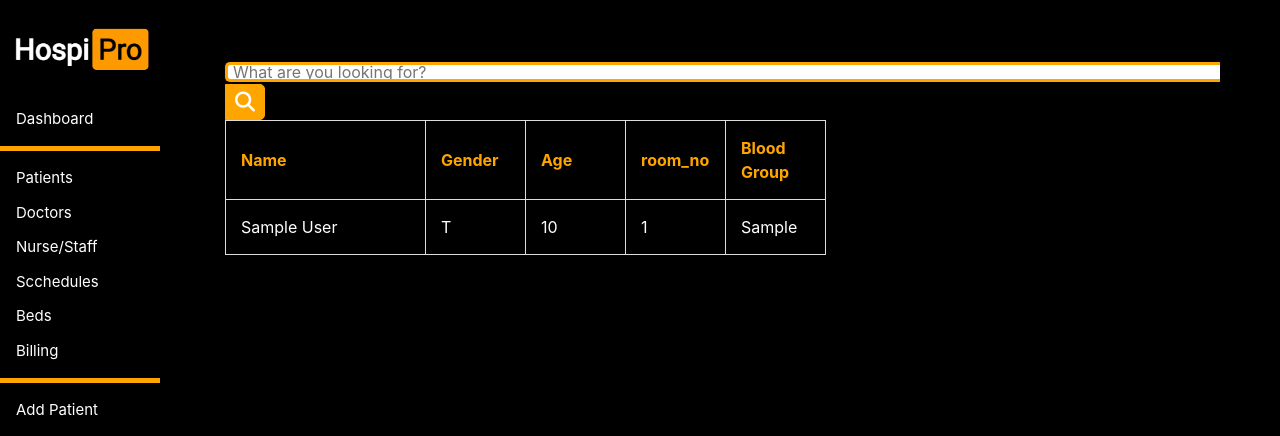
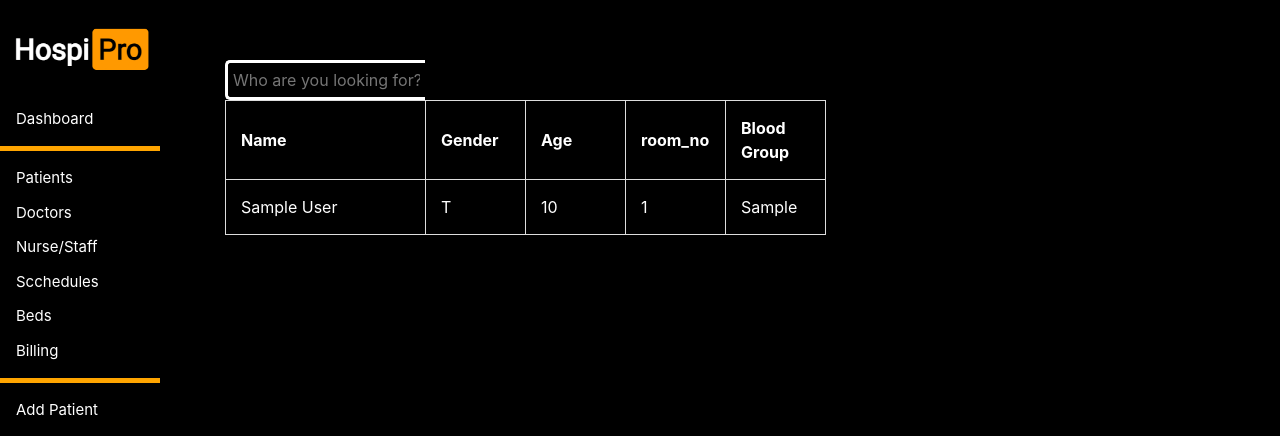
Before and after one commit to AnkitNSFW/HospiPro, a Django app: page /patients in a window 1280 px wide. Shown: the top 436 px of the page. Run offline with Django 4.2, Linux system fonts and the light colour scheme; tables that the repository leaves empty hold one stand-in row (values such as "Sample post"); some libraries are stand-ins or nearby versions.

Commit message:
minor changes

```diff
--- a/HospiPro/dashboard/static/css/patient.css
+++ b/HospiPro/dashboard/static/css/patient.css
@@ -12,10 +12,10 @@ table, th, td {
   }
 
   th {
-    color: orange;
+    color: white;
+    font-weight: bold;
   }
   .patient-data {color: white;}
-  .patient-data:hover {color: orange;}
 
 
 .user_not_found_div{
@@ -29,38 +29,24 @@ table, th, td {
 }
 
 
-
-/* search Bar */
-.search {
-  width: 100%;
-}
-
 .searchTerm {
-  width: 100%;
-  border: 3px solid orange;
+  width: 200px;
+  border: 3px solid white;
   border-right: none;
   padding: 5px;
-  height: 20px;
+  height: 40px;
   border-radius: 5px 0 0 5px;
   outline: none;
   color: black;
 }
 
-.searchTerm:focus{
-  color: orange;
+
+.searchTerm{
+  color: white;
+  caret-color:transparent;
+  background: none;
 }
 
-.searchButton {
-  width: 40px;
-  height: 36px;
-  border: 1px solid orange;
-  background: orange;
-  text-align: center;
-  color: #fff;
-  border-radius: 0 5px 5px 0;
-  cursor: pointer;
-  font-size: 20px;
-}
 
 
 .name_width{
--- a/HospiPro/dashboard/templates/dashboard/patients.html
+++ b/HospiPro/dashboard/templates/dashboard/patients.html
@@ -16,10 +16,7 @@
     {% if patients %}
         <div class="wrap">
             <div class="search">
-                <input type="text" class="searchTerm" placeholder="What are you looking for?" id="searchInput">
-                <button type="submit" class="searchButton" id="searchButton">
-                    <i class="fa fa-search"></i>
-                </button>
+                <input type="text" class="searchTerm" placeholder="Who are you looking for?" id="searchInput">
             </div>
         </div>
 
@@ -32,6 +29,7 @@
                 <th>Blood Group</th>
             </tr>
             {% for patient in patients %}
+                <a href="/patients/{{ patient.id }}">
                     <tr class="patient-data">
                         <td class="name_width">
                             <a href="/patients/{{ patient.id }}" style="color: white;">
@@ -49,6 +47,7 @@
                         <td class="short_width">{{patient.room_no}}</td>
                         <td class="short_width">{{patient.blood_group}}</td>
                     </tr>
+                </a>
             {%endfor%}
         </table>
         {%else%}
@@ -60,8 +59,7 @@
 
 {%block extra_js%}
     <script>
-        document.getElementById("searchButton").addEventListener("click", function() {
-            // Get the search term entered by the user
+        function handleInput() {
             const searchTerm = document.getElementById("searchInput").value.trim();
 
             // Check if the search term is not empty
@@ -73,6 +71,15 @@
 
                 window.location.href = newURL;
             }
-        });
+        }
+
+        document.getElementById("searchInput").addEventListener("keyup", function(event) {
+            // Check if the "Enter" key (key code 13) was pressed
+            if (event.keyCode === 13) {
+                // Call the handleInput function when "Enter" is pressed
+                handleInput();
+            }
+        }
+        )
     </script>
 {%endblock%}
--- a/HospiPro/dashboard/views.py
+++ b/HospiPro/dashboard/views.py
@@ -5,8 +5,6 @@ from .models import Doctor, Patient
 import random
 from faker import Faker
 fake = Faker()
-fake.random.seed(69420)
-
 
 # Create your views here.
 def home(response):
```
Also changed, not shown: HospiPro/dashboard/templates/dashboard/add_doctor.html (renamed from HospiPro/dashboard/static/javascript/add_doctor.html). Lines whose indentation alone changed are shown as unchanged.
